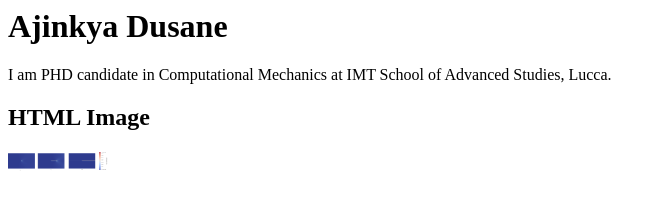
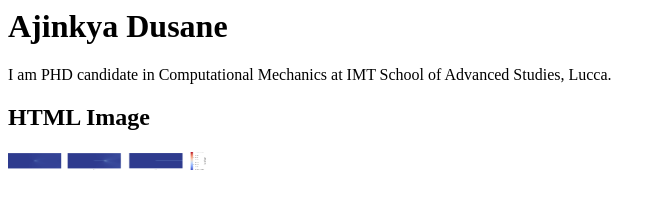
Before and after one commit to ardusane10/ajinkyadusane.github.io, a plain HTML site: page index.html in a window 1280 px wide. Shown: the whole page, without its empty margins (0-666 px from the left). Drawn offline with Linux system fonts and the light colour scheme.

Commit message:
Initial commit

```diff
--- a/index.html
+++ b/index.html
@@ -9,6 +9,6 @@
     <h1>Ajinkya Dusane</h1>
     <p>I am PHD candidate in Computational Mechanics at IMT School of Advanced Studies, Lucca. </p>
     <h2>HTML Image</h2>
-    <img src="Phaseff.png" alt="Trulli" width="100" height="20">
+    <img src="Phaseff.png" alt="Trulli" width="200" height="20">
 </body>
 </html>
```
